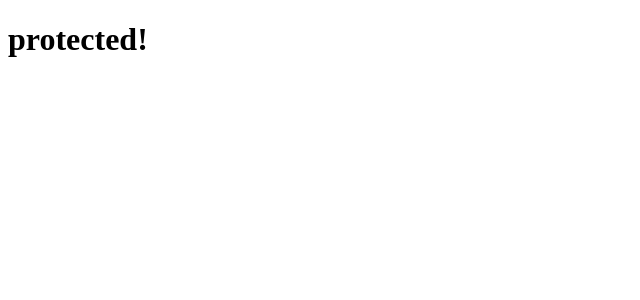
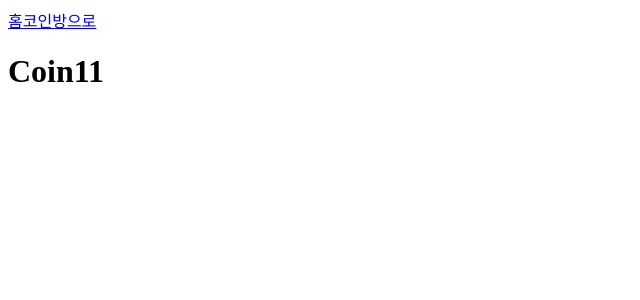
Before and after one commit to GUAJEGUICHAN/NC-STYLED-COMPONENTS-Practice, a React app: page /coins in a window 1280 px wide. Shown: the top 300 px of the page, without its empty margins (0-640 px from the left). Built offline with nearby package versions, Linux system fonts and the light colour scheme.

Commit message:
4.1:⭐️⭐️ cryptotracker 실습세팅 완료

```diff
--- /dev/null
+++ b/src/Router.tsx
@@ -0,0 +1,19 @@
+import React from "react"
+import { BrowserRouter, Routes, Route, Link } from "react-router-dom"
+
+import Coins from "./routes/Coins"
+import Coin from "./routes/Coin"
+
+
+export default function Router() {
+  return (
+    <BrowserRouter>
+      <Link to="/">홈</Link>
+      <Link to="/123">코인방으로</Link>
+      <Routes>
+        <Route path="/" element={<div>Home</div>} />
+        <Route path="/:coinId" element={<Coin />} />
+      </Routes>
+    </BrowserRouter>)
+
+}
--- a/src/components/App.tsx
+++ b/src/components/App.tsx
@@ -1,6 +1,7 @@
 import React, { useState } from 'react';
 
 import styled from 'styled-components';
+import Router from '../Router';
 import Circle from './Circle';
 
 const Container = styled.div`
@@ -12,8 +13,9 @@ const H1 = styled.h1`
 
 export default function App() {
   return (
-    <Container>
-      <H1>protected!</H1>
-    </Container>
+    <div>
+      <Router />
+    </div>
+
   );
 }
--- a/src/components/Circle.tsx
+++ b/src/components/Circle.tsx
@@ -1,7 +1,7 @@
 import React, { useState } from 'react'
 import styled from 'styled-components'
 
-interface ContainerProps {
+type ContainerProps = {
   bgColor: string;
   borderColor: string;
 }
--- a/tsconfig.json
+++ b/tsconfig.json
@@ -8,6 +8,6 @@
     "allowJs": true,
     "moduleResolution": "node",
     "strict": true,
-    "allowSyntheticDefaultImports": true
+    "allowSyntheticDefaultImports": true,
   }
 }
```
